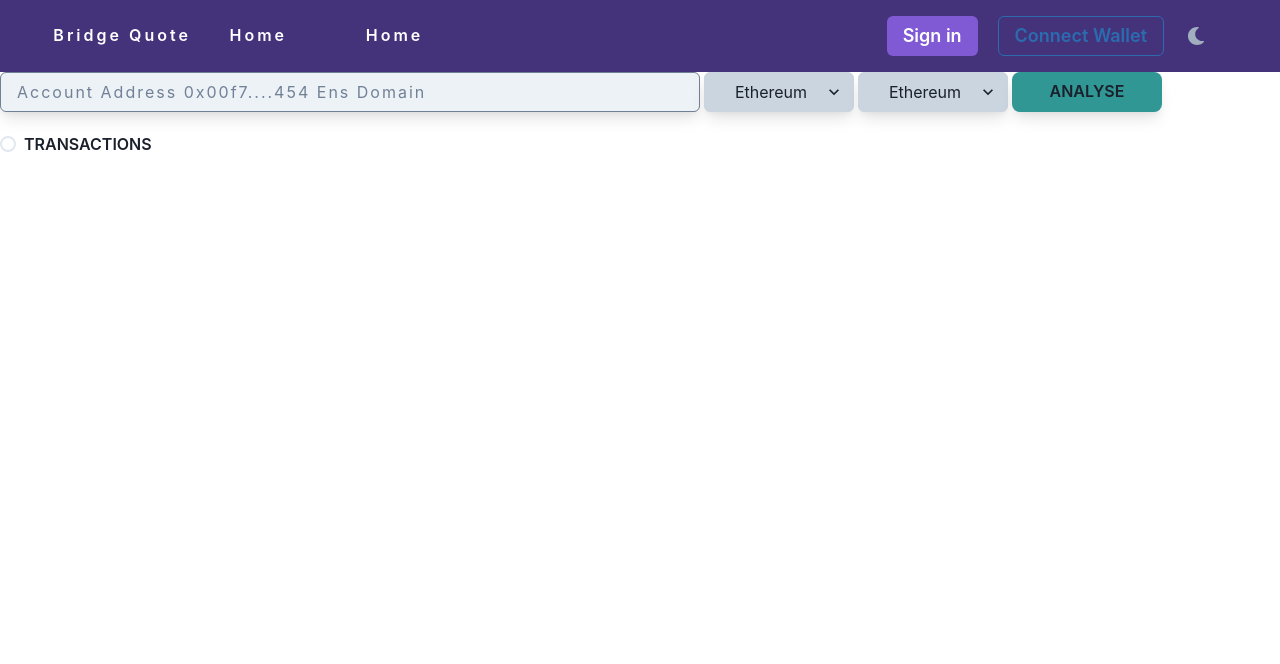
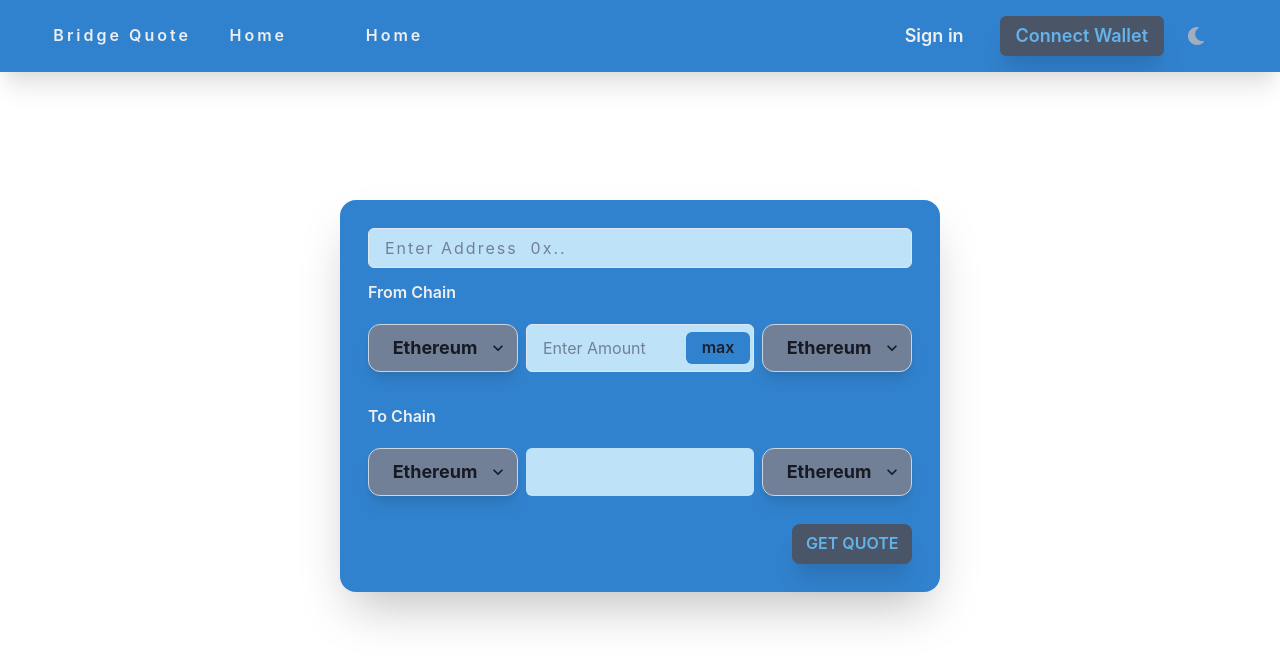
Before and after one commit to SabeloMkhwanzi/defilux, a Next.js app: page / in a window 1280 px wide. Shown: the top 664 px of the page. Built offline with nearby package versions, Linux system fonts and the light colour scheme.

Commit message:
commited ui design

```diff
--- a/component/GetQuotes/BridgeUX/index.js
+++ b/component/GetQuotes/BridgeUX/index.js
@@ -1,3 +1,5 @@
+/* eslint-disable react/jsx-no-comment-textnodes */
+/* eslint-disable react/jsx-no-duplicate-props */
 import React from "react";
 import {
   Button,
@@ -8,35 +10,177 @@ import {
   RadioGroup,
   Stack,
   useColorModeValue,
+  InputGroup,
+  InputRightElement,
+  InputLeftElement,
+  Box,
+  Text,
+  Flex,
+  Avatar,
+  Image,
 } from "@chakra-ui/react";
 
 import { useForm } from "react-hook-form";
 
-export default function BridgeUX({ GetQuotes }) {
-  const InputBgColorMode = useColorModeValue("gray.100", "inherit");
-  const ButtonColorMode = useColorModeValue("#319795", "#00AF91");
-  const ButtonColorMode1 = useColorModeValue("gray.300", "#303E46");
+export default function BridgeUX({ getQuotes }) {
+  const [value, setValue] = React.useState("");
+  const handleChange = (event) => setValue(event.target.value);
+
+  const InputBgColorMode = useColorModeValue("blue.100", "gray.700");
+  const InputTextColorMode = useColorModeValue("gray.900", "white");
+  const ButtonColorMode1 = useColorModeValue("gray.500", "#303E46");
   const ButtonBorderColorMode1 = useColorModeValue("gray.300", "gray.600");
-  const BorderRadioColorMode = useColorModeValue("gray.900", "gray.500 ");
+  const TextInputColorMode = useColorModeValue("gray.900", "gray.900 ");
+  const ChainTextColorMode = useColorModeValue("#EEEEEE", "#EEEEEE");
+  const BridgeUX = useColorModeValue("blue.500", "blue.500");
+  const GetQuotButtonColorMode = useColorModeValue("gray.600", "#303E46");
+
+  // const [show, setShow] = React.useState(false);
+  // const handleClick = () => setShow(!show);
+
   useForm();
 
   return (
-    <form onSubmit={GetQuotes}>
+    <Box>
+      <form onSubmit={getQuotes}>
         <FormControl>
-        <Stack spacing={1} direction="row">
+          {/* from Chain & from Chain Id   */}
+
+          <Box
+            borderColor=""
+            borderWidth={0}
+            maxWidth={600}
+            borderRadius="2xl"
+            px={7}
+            py={7}
+            mx="auto"
+            my="10%"
+            bgColor={BridgeUX}
+            shadow="2xl"
+          >
             <Input
               bg={InputBgColorMode}
-            borderColor="gray.500"
+              //borderColor="gray.200"
               maxW={700}
               letterSpacing={2}
               type="text"
-            name="userAddress"
-            //textTransform="uppercase"
-            placeholder="Account Address 0x00f7....454 Ens Domain"
+              name="FROM_USER_ADDRESS"
+              placeholder="Enter Address  0x.."
+              mx="auto"
+              color={TextInputColorMode}
+            />
+            <Text
+              color={ChainTextColorMode}
+              fontSize="m"
+              fontWeight="semibold"
+              pt={3}
+            >
+              From Chain
+            </Text>
+            <Stack direction="row" py={5}>
+              <Select
+                textAlign="center"
+                maxW={150}
+                height={12}
+                borderRadius="xl"
+                borderColor={ButtonBorderColorMode1}
+                name="fromchain"
+                type={("number", "text")}
+                bg={ButtonColorMode1}
                 shadow="lg"
+                color={InputTextColorMode}
+                fontWeight="bold"
+                fontSize="large"
+              >
+                <option name="fromchain" value={("Ethereum", "1")}>
+                  Ethereum
+                </option>
+                <option name="polygon" value="137">
+                  Polygon
+                </option>
+                <option name="avalanche" value="43114">
+                  Avalanche
+                </option>
+                <option name="bsc" value="56">
+                  Binance
+                </option>
+                <option name="moonbeam" value="1284">
+                  Moonbeam
+                </option>
+                <option name="arbitrum" value="42161">
+                  Arbitrum
+                </option>
+                <option name="fantom" value="250">
+                  Fantom
+                </option>
+              </Select>
+
+              <InputGroup size="md">
+                <Input
+                  pr="4.5rem"
+                  type={value}
+                  placeholder="Enter Amount"
+                  onChange={handleChange}
+                  bg={InputBgColorMode}
+                  height={12}
                 />
+                <InputRightElement width="4.5rem">
+                  <Button bg={BridgeUX} h="2rem" mt="auto" size="md">
+                    max
+                  </Button>
+                </InputRightElement>
+              </InputGroup>
 
-          {/* from Chain & from Chain Id   */}
+              {/* Token Symbol  */}
+              <Select
+                textAlign="center"
+                maxW={150}
+                height={12}
+                borderRadius="xl"
+                borderColor={ButtonBorderColorMode1}
+                name="chainId"
+                type="number"
+                bg={ButtonColorMode1}
+                shadow="lg"
+                color={InputTextColorMode}
+                fontWeight="bold"
+                fontSize="large"
+              >
+                <option name="chainId" value="1">
+                  Ethereum
+                </option>
+                <option name="chainId" value="137">
+                  Polygon
+                </option>
+                <option name="chainId" value="43114">
+                  Avalanche
+                </option>
+                <option name="chainId" value="56">
+                  Binance
+                </option>
+                <option name="chainId" value="1284">
+                  Moonbeam
+                </option>
+                <option name="chainId" value="42161">
+                  Arbitrum
+                </option>
+                <option name="chainId" value="250">
+                  Fantom
+                </option>
+              </Select>
+            </Stack>
+
+            {/* to Chain & to Chain Id   */}
+            <Text
+              color={ChainTextColorMode}
+              fontSize="m"
+              fontWeight="semibold"
+              pt={3}
+            >
+              To Chain
+            </Text>
+            <Stack direction="column">
+              <Stack direction="row" py={5}>
                 <Select
                   textAlign="center"
                   maxW={150}
@@ -45,6 +189,11 @@ export default function BridgeUX({ GetQuotes }) {
                   type="number"
                   bg={ButtonColorMode1}
                   shadow="lg"
+                  color={InputTextColorMode}
+                  height={12}
+                  borderRadius="xl"
+                  fontWeight="bold"
+                  fontSize="large"
                 >
                   <option name="chainId" value="1">
                     Ethereum
@@ -69,7 +218,16 @@ export default function BridgeUX({ GetQuotes }) {
                   </option>
                 </Select>
 
-          {/* to Chain & to Chain Id */}
+                <Input
+                  bg={InputBgColorMode}
+                  variant="filled"
+                  placeholder={value}
+                  height={12}
+                />
+                {/* <Text mb="8px">Value: {value}</Text> */}
+
+                {/* to Token Symbol  */}
+
                 <Select
                   textAlign="center"
                   maxW={150}
@@ -78,6 +236,11 @@ export default function BridgeUX({ GetQuotes }) {
                   type="number"
                   bg={ButtonColorMode1}
                   shadow="lg"
+                  color={InputTextColorMode}
+                  height={12}
+                  borderRadius="xl"
+                  fontWeight="bold"
+                  fontSize="large"
                 >
                   <option name="chainId" value="1">
                     Ethereum
@@ -101,60 +264,22 @@ export default function BridgeUX({ GetQuotes }) {
                     Fantom
                   </option>
                 </Select>
-
+              </Stack>
               <Button
-            w={150}
+                left="78%"
+                w={120}
                 borderRadius="lg"
-            right="0"
-            bgColor={ButtonColorMode}
                 type="submit"
-            shadow="lg"
+                shadow="xl"
+                color="blue.300"
+                bgColor={GetQuotButtonColorMode}
               >
-            ANALYSE
+                GET QUOTE
               </Button>
             </Stack>
-        <RadioGroup
-          borderColor={BorderRadioColorMode}
-          my={5}
-          textAlign="left"
-          maxW={150}
-          name="walletsStatus"
-          type="number"
-          defaultValue="balances_v2"
-        >
-          <Stack
-            spacing={5}
-            direction="row"
-            textTransform="uppercase"
-            fontWeight="semibold"
-          >
-            {/* <Radio
-              size="md"
-              colorScheme="red"
-              name="walletsStatus"
-              value="balances_v2"
-            >
-              Balances
-            </Radio> */}
-            {/* <Radio
-              size="md"
-              name="walletsStatus"
-              colorScheme="green"
-              value="portfolio_v2"
-            >
-              Portfolio
-            </Radio> */}
-            <Radio
-              size="md"
-              colorScheme="orange"
-              name="walletsStatus"
-              value="transactions_v2"
-            >
-              Transactions
-            </Radio>
-          </Stack>
-        </RadioGroup>
+          </Box>
         </FormControl>
       </form>
+    </Box>
   );
 }
--- a/component/Navbar/index.js
+++ b/component/Navbar/index.js
@@ -3,10 +3,6 @@ import {
   chakra,
   HStack,
   Link,
-  Popover,
-  PopoverTrigger,
-  PopoverContent,
-  Box,
   Flex,
   IconButton,
   useColorModeValue,
@@ -15,14 +11,11 @@ import {
   VStack,
   Button,
   useColorMode,
-  SimpleGrid,
-  Stack,
   Text,
   Spacer,
 } from "@chakra-ui/react";
 import { useViewportScroll } from "framer-motion";
 
-import { IoIosArrowDown } from "react-icons/io";
 import { AiFillHome, AiOutlineInbox, AiOutlineMenu } from "react-icons/ai";
 import { BsFillCameraVideoFill } from "react-icons/bs";
 import { FaMoon, FaSun } from "react-icons/fa";
@@ -33,10 +26,13 @@ function Navbar() {
   const { toggleColorMode: toggleMode } = useColorMode();
   const text = useColorModeValue("dark", "light");
   const SwitchIcon = useColorModeValue(FaMoon, FaSun);
-  const BgNarbar = useColorModeValue("purple.800", "gray.900");
+  const BgNarbar = useColorModeValue("blue.500", "gray.900");
   const ref = React.useRef();
   const [y, setY] = React.useState(0);
   const { height = 0 } = ref.current ? ref.current.getBoundingClientRect() : {};
+
+  // Color mode hooks
+  const ButtonColorMode1 = useColorModeValue("gray.600", "#303E46");
 
   const { scrollY } = useViewportScroll();
   React.useEffect(() => {
@@ -87,7 +83,7 @@ function Navbar() {
     <React.Fragment>
       <chakra.header
         ref={ref}
-        shadow={y > height ? "sm" : undefined}
+        shadow="xl"
         transition="box-shadow 0.2s"
         bg={BgNarbar}
         borderTopColor="brand.400"
@@ -114,7 +110,7 @@ function Navbar() {
                   borderRadius="2xl"
                   w="full"
                   variant="outlne"
-                  color="white"
+                  color="#EEEEEE"
                 >
                   <Link href="/">
                     <Text letterSpacing={3}>Bridge Quote</Text>
@@ -124,7 +120,7 @@ function Navbar() {
                   borderRadius="2xl"
                   w="full"
                   variant="outlne"
-                  color="white"
+                  color="#EEEEEE"
                 >
                   <Link href="/">
                     <Text letterSpacing={3}>Home</Text>
@@ -134,7 +130,7 @@ function Navbar() {
                   borderRadius="2xl"
                   w="full"
                   variant="outlne"
-                  color="white"
+                  color="#EEEEEE"
                 >
                   <Link href="/">
                     <Text letterSpacing={3}>Home</Text>
@@ -146,7 +142,7 @@ function Navbar() {
             <Flex justify="flex-end" align="center" color="gray.400">
               <HStack spacing="5" display={{ base: "none", md: "flex" }}>
                 <Button
-                  colorScheme="purple"
+                  colorScheme="#EEEEEE"
                   variant="solid"
                   w="4xs"
                   display="flex"
@@ -154,19 +150,20 @@ function Navbar() {
                   justifyContent="center"
                   fontSize={{ base: "md", md: "lg" }}
                   cursor="pointer"
+                  color="#EEEEEE"
                 >
                   Sign in
                 </Button>
                 <Button
-                  c
-                  colorScheme="blue"
-                  variant="outline"
+                  color="blue.300"
                   w="4xs"
+                  bg={ButtonColorMode1}
                   display="flex"
                   alignItems="center"
                   justifyContent="center"
                   fontSize={{ base: "md", md: "lg" }}
                   cursor="pointer"
+                  shadow="xl"
                 >
                   Connect Wallet
                 </Button>
```
Lines whose indentation alone changed are shown as unchanged.
